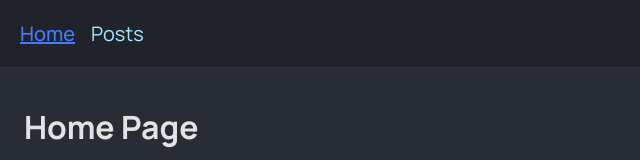
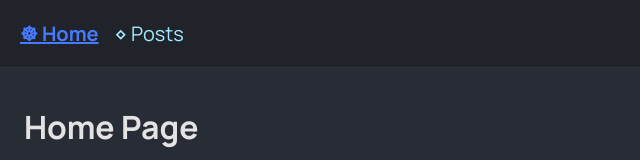
Before and after one commit to DenNegura/router-example-app, a React (Vite) app: page / in a window 1280 px wide. Shown: the top 160 px of the page, without its empty margins (0-640 px from the left). Built offline with nearby package versions, Linux system fonts and the light colour scheme.

Commit message:
create custom NavLink

```diff
--- a/src/App.jsx
+++ b/src/App.jsx
@@ -3,14 +3,15 @@ import {HomePage} from "./pages/HomePage.jsx";
 import {PostsPage} from "./pages/PostsPage.jsx";
 import {NotFoundPage} from "./pages/NotFoundPage.jsx";
 import {PostPage} from "./pages/PostPage.jsx";
+import {ExtendNavLink} from "./components/ExtendNavLink.jsx";
 
 function App() {
     return (
         <>
             <header className={"app-header"}>
                 <nav>
-                    <NavLink to={"/"}>Home</NavLink>
-                    <NavLink to={"/posts"}>Posts</NavLink>
+                    <ExtendNavLink to={"/"}>Home</ExtendNavLink>
+                    <ExtendNavLink to={"/posts"}>Posts</ExtendNavLink>
                 </nav>
             </header>
             <div className={"app-page-container"}>
--- /dev/null
+++ b/src/components/ExtendNavLink.jsx
@@ -0,0 +1,22 @@
+import {NavLink} from "react-router";
+
+function ExtendNavLink({children, ...props}) {
+
+    const styleFn = (state) => {
+        return {
+            fontWeight: state.isActive ? "700" : "400",
+        }
+    }
+
+    return (
+        <NavLink {...props} style={styleFn}>
+            {({isActive}) => (
+                <span>
+                    {isActive ? "☸" : "⋄"} {children}
+                </span>
+            )}
+        </NavLink>
+    )
+}
+
+export {ExtendNavLink};
```
